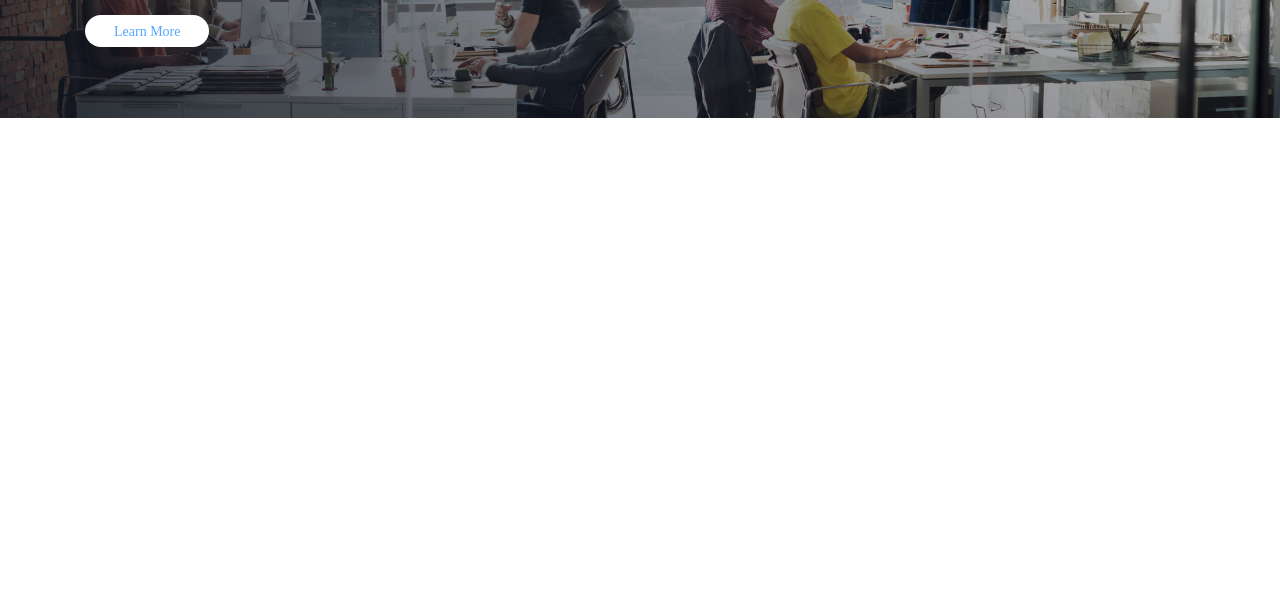
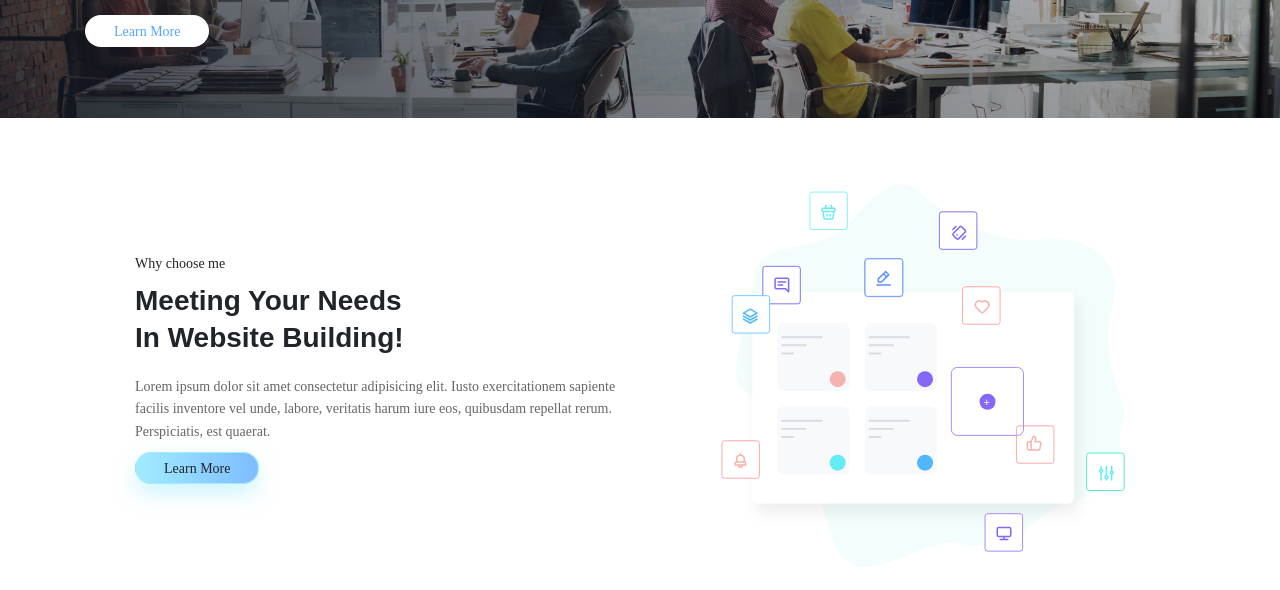
Before and after one commit to lheredia8606/Devslopes, a plain HTML site: page 07-CodeRad/Main Project/index.html in a window 1280 px wide. Shown: the part 168-758 px from the top of the page. Drawn offline with Linux system fonts and the light colour scheme.

Commit message:
Building Section 2

```diff
--- a/07-CodeRad/Main Project/css/default.css
+++ b/07-CodeRad/Main Project/css/default.css
@@ -12,12 +12,23 @@
   --success: #FF8B8D;
   --grad-1: #a1ecFF;
   --grad-2: #7dbcff;
+
+  --size-10: 0.625rem;
+  --size-14: 0.875rem;
+  --size-16: 1rem;
+  --size-18: 1.125rem;
+  --size-20: 1.25rem;
+  --size-30: 1.875rem;
+  --size-40: 2.5rem;
+  --size-50: 3.125rem;
+  --size-100: 6.25rem;
+  --size-150: 9.375rem;
 }
 
 body {
   font-size: "Open Sans", sans-serif;
   font-weight: 400;
-  font-size: 0.875rem;
+  font-size: var(--size-14);
   line-height: 1.6;
   letter-spacing: 0;
   color: var(--font-color-base);
@@ -76,8 +87,16 @@ img {
   background-color: transparent;
   border: 1px solid transparent;
   padding: 0.375rem 0.75rem;
-  border-radius: 1.25rem;
+  border-radius: var(--size-20);
   transition: ease-in-out 0.3s;
+}
+
+.btn-primary{
+  background-image: linear-gradient(90deg, var(--grad-1)0%, var(--grad-2)100%);
+  border: 1px solid var(--grad-1);
+  box-shadow: 0 10px 20px rgba(161, 236, 255, 0.5);
+  transition: ease-in-out 0.3s;
+  padding: 0.475rem 1.75rem;
 }
 
 .btn-white {
--- a/07-CodeRad/Main Project/css/styles.css
+++ b/07-CodeRad/Main Project/css/styles.css
@@ -45,8 +45,8 @@
   font-weight: 600;
   font-family: "Hind", sans-serif;
   text-transform: capitalize;
-  margin-right: 2.5rem;
-  line-height: 1.25rem;
+  margin-right: var(--size-40);
+  line-height: var(--size-18);
 }
 
 .bg-header::before {
@@ -69,3 +69,36 @@
 .hero-header {
   color: var(--white);
 }
+
+.why-me {
+  padding: var(--size-150) 0;
+}
+
+.why-me-wrapper {
+
+  display: flex;
+  align-items: center;
+}
+
+.why-me-wrapper > div{
+  flex: 1;
+}
+
+.block-text {
+  padding: var(--size-50);
+}
+
+.block-text span{
+  color: var(--font-color-dark);
+  font-weight: 300;
+}
+
+.block-text h2{
+  color: var(--size-40);
+  font-family: "Hinds", sans-serif;
+  font-weight: 600;
+  color: var(--font-color-dark);
+  margin-bottom: var(--size-20);
+  line-height: 1.3;
+  margin-top: 0.5rem;
+}
--- a/07-CodeRad/Main Project/index.html
+++ b/07-CodeRad/Main Project/index.html
@@ -49,5 +49,18 @@
         </div>
       </div>
     </header>
+    <section>
+      <div class="container why-me-wrapper">
+        <div class="block-text">
+          <span>Why choose me</span>
+          <h2>Meeting Your Needs<br>In Website Building!</h2>
+          <p>Lorem ipsum dolor sit amet consectetur adipisicing elit. Iusto exercitationem sapiente facilis inventore vel unde, labore, veritatis harum iure eos, quibusdam repellat rerum. Perspiciatis, est quaerat.</p>
+          <a href="#" class="btn btn-primary">Learn More</a>
+        </div>
+        <div>
+          <img src="./assets/img/image2.svg" alt="">
+        </div>
+      </div>
+    </section>
   </body>
 </html>
```
Also changed, not shown: 07-CodeRad/Main Project/assets/img/image2.svg (added), 07-CodeRad/Main Project/assets/img/play.svg (added), 07-CodeRad/Main Project/assets/img/quote-colored.svg (added), 07-CodeRad/Main Project/assets/img/quote.svg (added).
